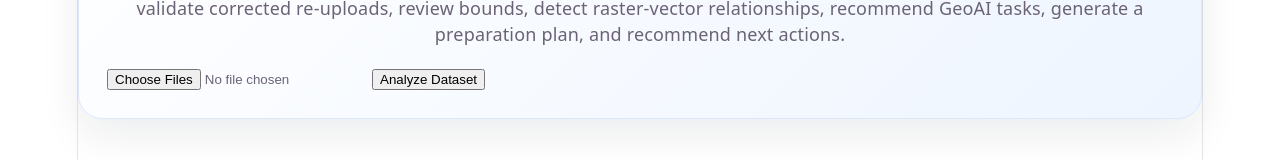
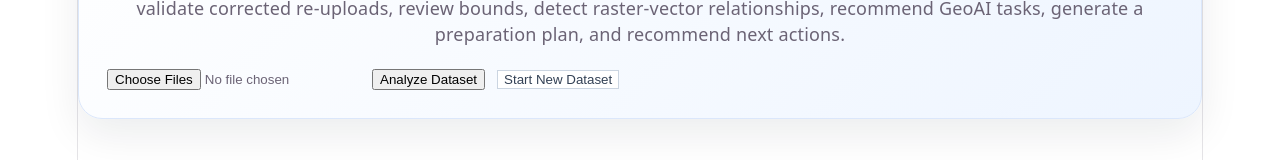
Before and after one commit to MarwanKhaled58/geoprep-ai, a React (Vite) app in the folder frontend/: page / in a window 1280 px wide. Shown: the part 319-479 px from the top of the page. Built offline with nearby package versions, Linux system fonts and the light colour scheme.

Commit message:
Add start new dataset session button

```diff
--- a/frontend/src/App.css
+++ b/frontend/src/App.css
@@ -21,6 +21,17 @@
   gap: 12px;
   align-items: center;
   margin-top: 22px;
+}
+
+.upload-panel .secondary-button {
+  background: #ffffff;
+  border: 1px solid #cbd5e1;
+  color: #334155;
+}
+
+.upload-panel .secondary-button:hover:not(:disabled) {
+  background: #f8fafc;
+  border-color: #94a3b8;
 }
 
 .report-card {
--- a/frontend/src/components/FileUpload.tsx
+++ b/frontend/src/components/FileUpload.tsx
@@ -1,4 +1,4 @@
-import { useState } from "react";
+import { useRef, useState } from "react";
 import {
   uploadFile,
   uploadFiles,
@@ -7,6 +7,7 @@ import {
 } from "../api/uploadApi";
 
 function FileUpload() {
+  const fileInputRef = useRef<HTMLInputElement | null>(null);
   const [selectedFiles, setSelectedFiles] = useState<File[]>([]);
   const [uploadResult, setUploadResult] = useState<UploadResponse | null>(null);
   const [batchResult, setBatchResult] = useState<BatchUploadResponse | null>(
@@ -23,6 +24,18 @@ function FileUpload() {
     setUploadResult(null);
     setBatchResult(null);
     setError("");
+  }
+
+  function handleStartNewDataset(): void {
+    setSelectedFiles([]);
+    setUploadResult(null);
+    setBatchResult(null);
+    setError("");
+    setDatasetSessionId(undefined);
+
+    if (fileInputRef.current) {
+      fileInputRef.current.value = "";
+    }
   }
 
   async function handleUpload(): Promise<void> {
@@ -110,10 +123,24 @@ function FileUpload() {
         </div>
 
         <div className="upload-panel">
-          <input type="file" multiple onChange={handleFileChange} />
+          <input
+            ref={fileInputRef}
+            type="file"
+            multiple
+            onChange={handleFileChange}
+          />
 
           <button onClick={handleUpload} disabled={isUploading}>
             {isUploading ? "Analyzing..." : "Analyze Dataset"}
+          </button>
+
+          <button
+            className="secondary-button"
+            onClick={handleStartNewDataset}
+            disabled={isUploading}
+            type="button"
+          >
+            Start New Dataset
           </button>
         </div>
 
```
